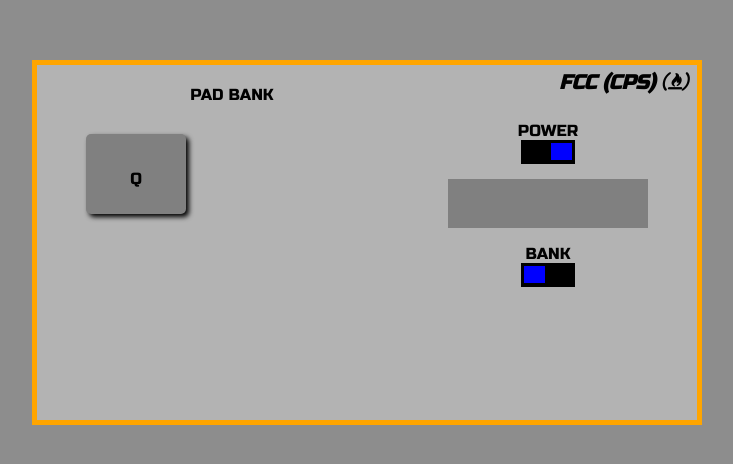
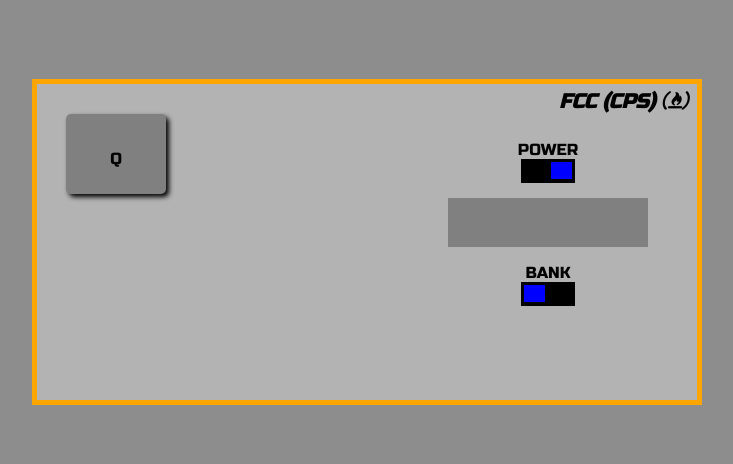
Before and after one commit to CristianPeralta/fcc-fe-projects, a React (Create React App) app in the folder drum-machine/: page / in a window 1280 px wide. Shown: the part 166-630 px from the top of the page, without its empty margins (273-1006 px from the left). Built offline with nearby package versions, Linux system fonts and the light colour scheme.

Commit message:
add padbank component

```diff
--- a/drum-machine/src/App.js
+++ b/drum-machine/src/App.js
@@ -22,6 +22,21 @@ const Control = (props) => {
   );
 };
 
+class PadBank extends Component {
+  constructor(props) {
+    super(props);
+  }
+  render() {
+    return (
+      <div className="pad-bank" >
+        {(
+          <DrumPad padId={pad.id} keyTrigger={pad.keyTrigger} url={pad.url} />
+        )}
+      </div>
+    );
+  };
+}
+
 const pad = {
   keyCode: 81,
   keyTrigger: 'Q',
@@ -44,8 +59,8 @@ class DrumPad extends Component {
     this.playSound = this.playSound.bind(this);
   }
 
-  playSound(keyTrigger) {
-    const sound = document.getElementById(keyTrigger);
+  playSound() {
+    const sound = document.getElementById(this.props.keyTrigger);
     sound.currentTime = 0;
     sound.play();
   }
@@ -53,7 +68,7 @@ class DrumPad extends Component {
     return (
       <div id={this.props.padId}
         className="drum-pad"
-        onClick={() => this.playSound(this.props.keyTrigger)}
+        onClick={this.playSound}
         style={this.state.padStyle} >
           <audio className='clip' id={this.props.keyTrigger} src={this.props.url}></audio>
           {this.props.keyTrigger}
@@ -97,14 +112,7 @@ class App extends Component {
     return (
       <div id="drum-machine" className="inner-container">
 
-        <div className="pad-bank">
-          PAD BANK
-          <div className="pad-bank" >
-            {(
-              <DrumPad padId={pad.id} keyTrigger={pad.keyTrigger} url={pad.url} />
-            )}
-          </div>
-        </div>
+        <PadBank />
 
         <Logo />
 
```
